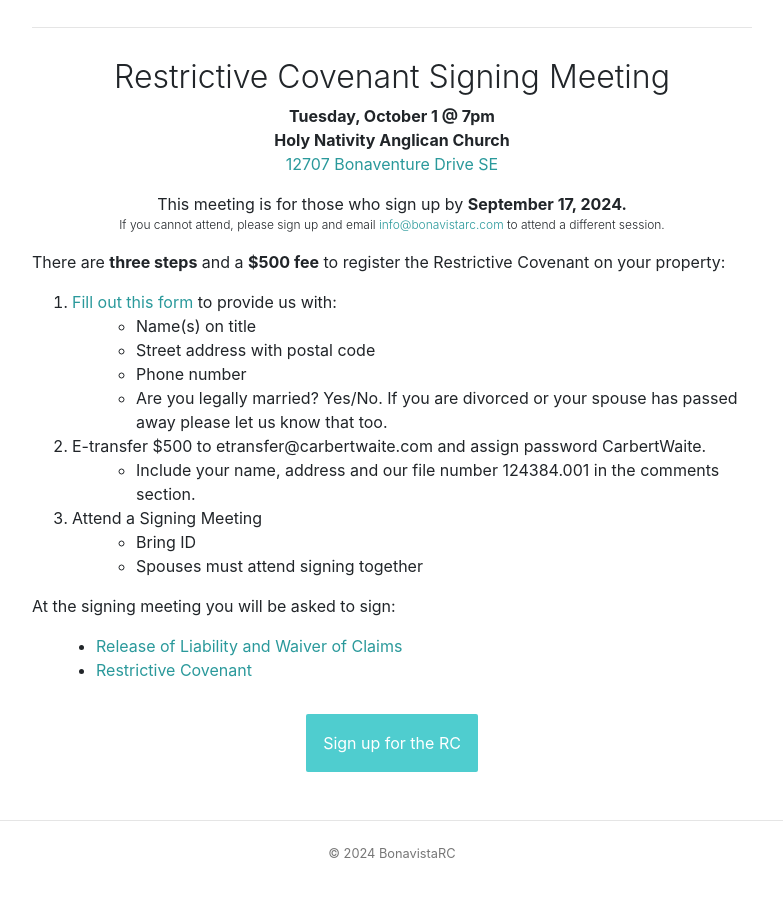
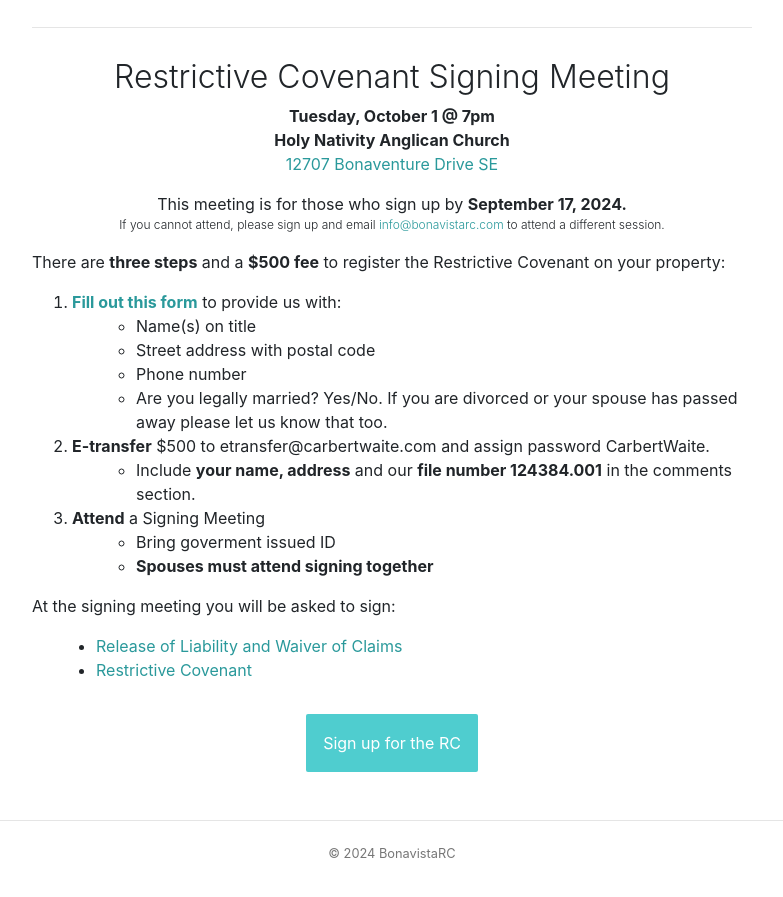
Before and after one commit to BonavistaRC/BonavistaRC.github.io, a Jekyll site: the page built from index.markdown, in a window 1280 px wide and 900 px high, scrolled down 1685 px. Shown: the top 897 px of the window, without its empty margins (248-1031 px from the left). Built offline with Jekyll 4.4.1, drawn with Linux system fonts in a browser that asks for light colours.

Commit message:
Updated sign-up steps

```diff
--- a/_includes/steps_to_signup.md
+++ b/_includes/steps_to_signup.md
@@ -1,16 +1,16 @@
 There are **three steps** and a **$500 fee** to register the Restrictive Covenant on your property:
 
 
-1. [Fill out this form](../signup) to provide us with:
+1. **[Fill out this form](../signup)** to provide us with:
 * Name(s) on title
 * Street address with postal code
 * Phone number
 * Are you legally married? Yes/No. If you are divorced or your spouse has passed away please let us know that too.
-2. E-transfer $500 to etransfer@carbertwaite.com and assign password CarbertWaite.
-* Include your name, address and our file number 124384.001 in the comments section.
-3. Attend a Signing Meeting
-* Bring ID
-* Spouses must attend signing together
+2. **E-transfer** $500 to etransfer@carbertwaite.com and assign password CarbertWaite.
+* Include **your name, address** and our **file number 124384.001** in the comments section.
+3. **Attend** a Signing Meeting
+* Bring goverment issued ID
+* **Spouses must attend signing together**
 
 At the signing meeting you will be asked to sign:
 * [Release of Liability and Waiver of Claims](../docs/ReleaseofLiabilityandWaiverofClaims-FINAL.pdf)
```
Also changed, not shown: _includes/signup_meeting_details.md (+0 -6 lines), signup.markdown (+13 -0 lines).
